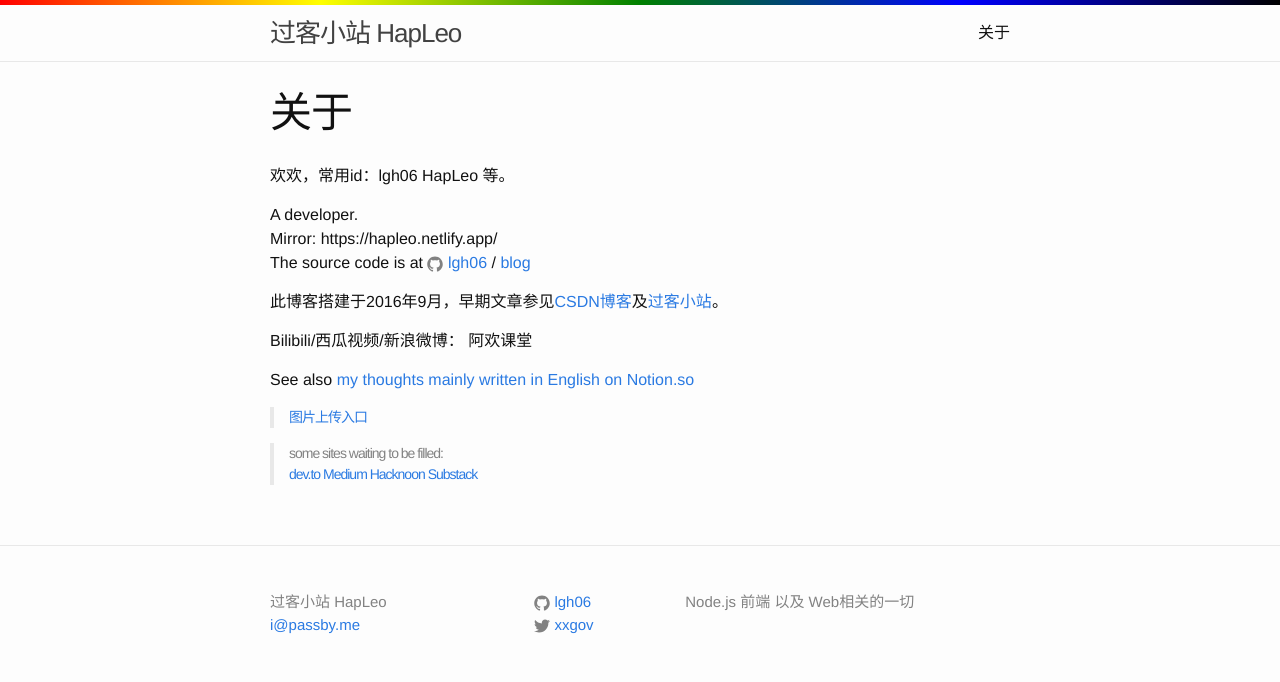
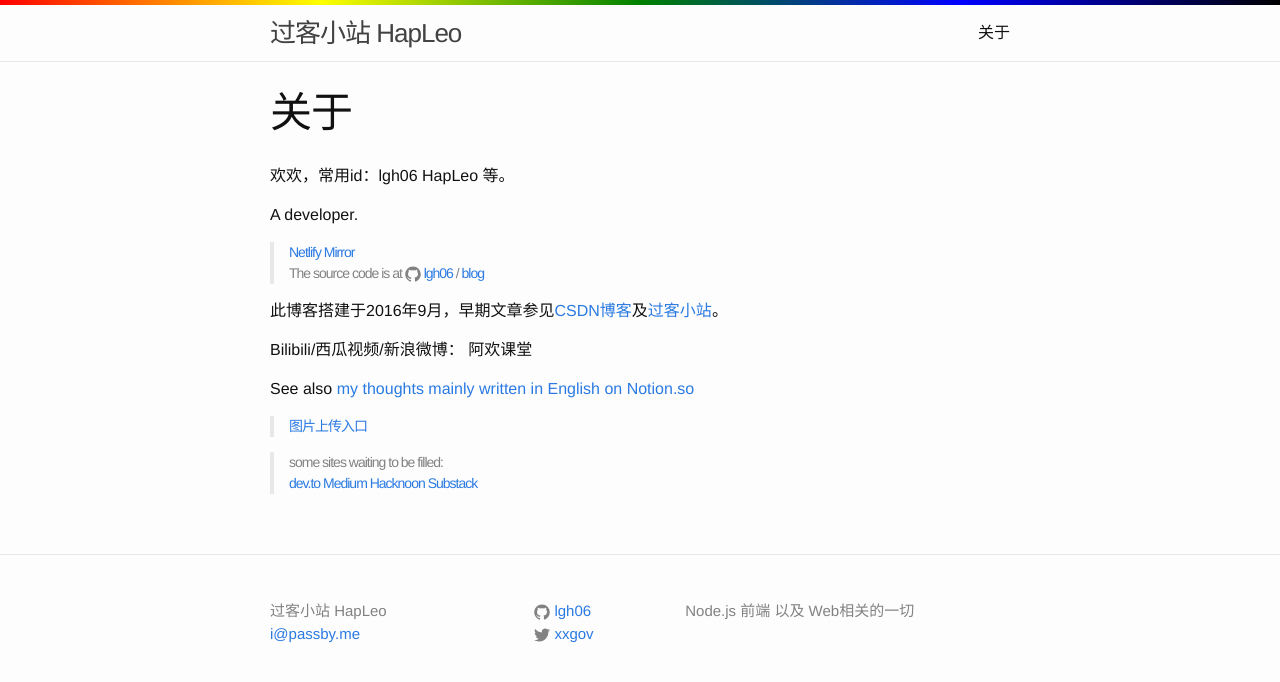
Before and after one commit to lgh06/blog, a Jekyll site: the page built from about.md, in a window 1280 px wide. Shown: the top 682 px of the page. Built offline with Jekyll 4.4.1, drawn with Linux system fonts in a browser that asks for light colours; some of the changed lines change nothing that is shown.

Commit message:
update mirror link

```diff
--- a/about.md
+++ b/about.md
@@ -7,7 +7,7 @@
 欢欢，常用id：lgh06 HapLeo 等。
 
 A developer.
-Mirror: https://hapleo.netlify.app/
+> [Netlify Mirror](https://hapleo.netlify.app/)
 The source code is at
 {% include icon-github.html username="lgh06" %} /
 [blog](https://github.com/lgh06/blog)
```
